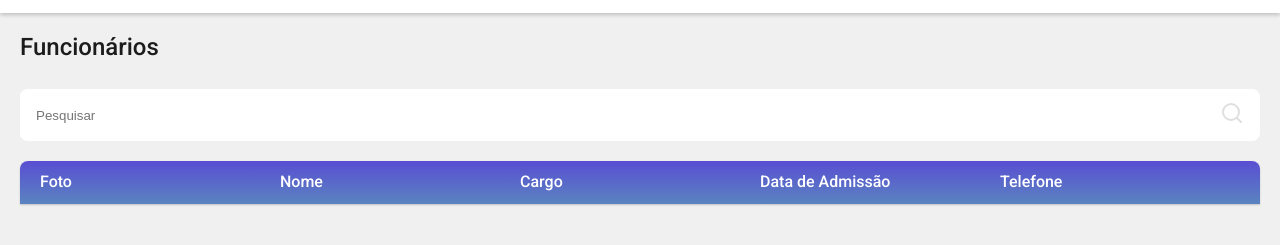
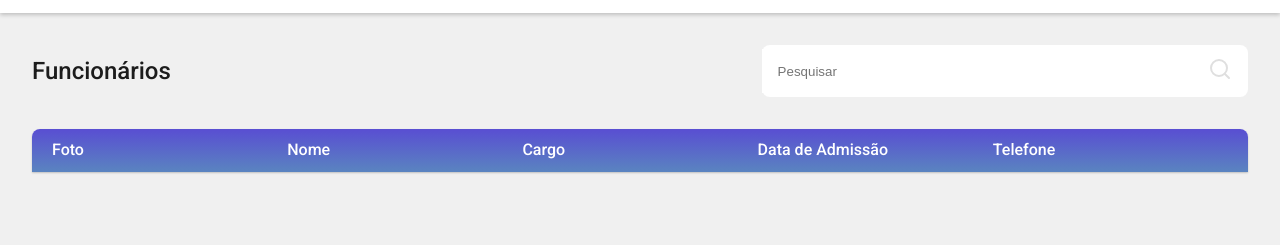
Before and after one commit to Kaduh15/betalent-challenge-frontend, a website built with Vite: page index.html in a window 1280 px wide. Shown: the part 51-296 px from the top of the page. Built offline with nearby package versions, Linux system fonts and the light colour scheme; no server answers.

Commit message:
style: Refactor CSS styles to eliminate duplications
- Consolidate duplicated styles into a single CSS block
- Correct organization and removal of redundant sections
- Improve readability and maintainability of CSS code

```diff
--- a/src/style.css
+++ b/src/style.css
@@ -214,6 +214,8 @@ header {
 
 .icon > svg {
   color: var(--color-primary);
+  width: 4rem;
+  height: 4rem;
 }
 
 .active > .details {
@@ -230,9 +232,24 @@ header {
 .details-icon {
   background: none;
   border: none;
+  cursor: pointer;
 }
 
 @media only screen and (min-width: 819px) {
+  .search {
+    flex-direction: row;
+    align-items: center;
+  }
+
+  .container-input {
+    width: 40%;
+  }
+
+  main {
+    gap:3.2rem;
+    padding:3.2rem;
+  }
+
   .table-row {
     display: flex;
     justify-content: space-between;
```
